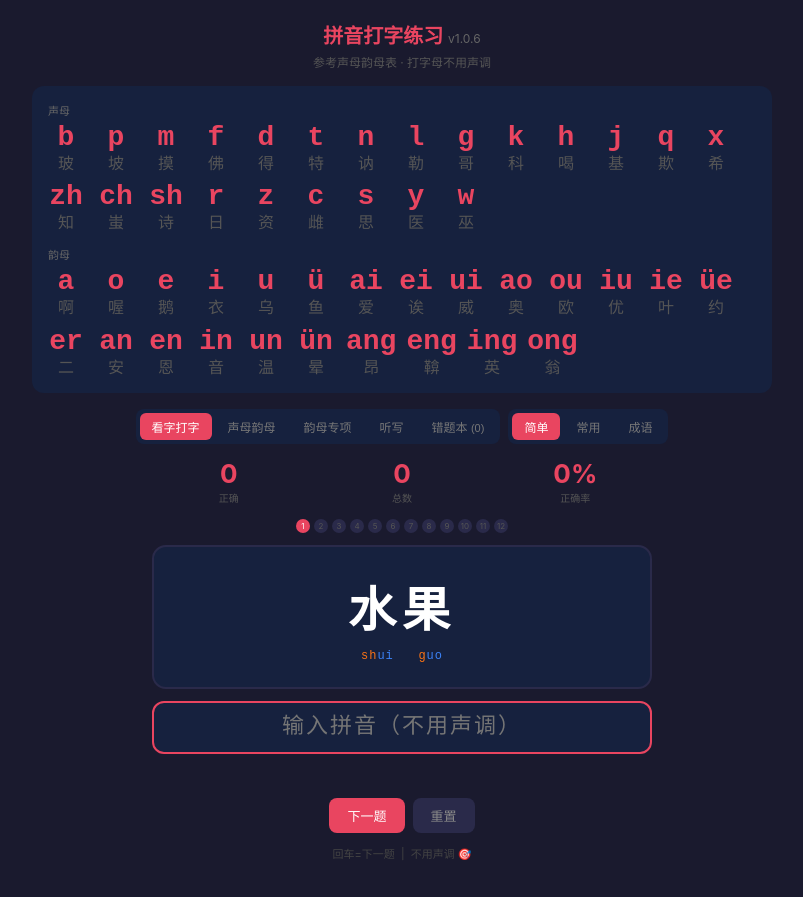
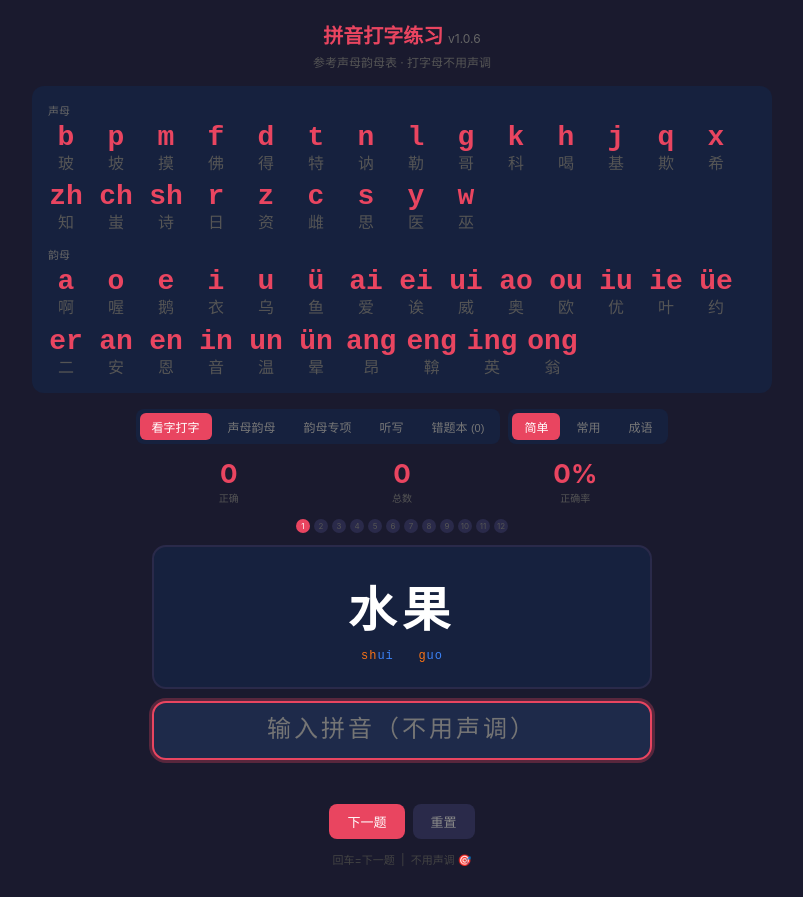
Before and after one commit to niswd412722/pinyin-practice, a website: page public/index.html in a window 1280 px wide. Shown: the whole page, without its empty margins (238-1041 px from the left). Drawn offline with Linux system fonts and the light colour scheme.

Commit message:
fix: YM mode UI clarity + input visibility

```diff
--- a/public/index.html
+++ b/public/index.html
@@ -93,12 +93,13 @@
   /* 输入框 */
   .input-wrap { width: 100%; max-width: 500px; }
   #inp {
-    width: 100%; padding: 12px 18px; font-size: 22px;
-    text-align: center; border: 2px solid #2a2a4a; border-radius: 12px;
-    background: #16213e; color: #fff; outline: none;
-    font-family: monospace; letter-spacing: 2px; transition: border-color 0.15s;
+    width: 100%; padding: 14px 18px; font-size: 24px;
+    text-align: center; border: 2px solid #5a5a8a; border-radius: 14px;
+    background: #1e2a4a; color: #fff; outline: none;
+    font-family: monospace; letter-spacing: 3px; transition: border-color 0.15s;
+    box-shadow: 0 0 0 3px rgba(233,69,96,0.15);
   }
-  #inp:focus { border-color: #e94560; }
+  #inp:focus { border-color: #e94560; box-shadow: 0 0 0 3px rgba(233,69,96,0.3); }
   #inp.ok { border-color: #4ade80; background: rgba(74,222,128,0.08); }
   #inp.err { border-color: #f87171; background: rgba(248,113,113,0.08); }
   .fb { height: 22px; margin-top: 8px; font-size: 14px; text-align: center; }
@@ -836,11 +837,11 @@ function showWord() {
     smPhase = 'ym';
     const item = ymPool[wordIndex];
     wordEl.textContent = item.chars.join(' · ');
-    pyHintEl.innerHTML = `<span style="color:#888;font-size:14px">这些字的韵母是什么？</span>`;
+    pyHintEl.innerHTML = `<span style="color:#888;font-size:15px">这些字共同的韵母是什么？</span><br><span style="color:#3b82f6;font-size:12px">点击下方输入框后再输入</span>`;
     inpEl.value = ''; inpEl.className = ''; fbEl.textContent = ''; fbEl.className = 'fb';
     phaseIndicatorEl.style.display = 'flex';
     badgeSmEl.className = 'phase-badge active-ym';
-    badgeSmEl.textContent = '韵母？';
+    badgeSmEl.textContent = '韵母练习';
     badgeYmEl.style.display = 'none';
     inpEl.placeholder = `输入韵母（如 ${item.ym}）`;
   } else if (mode === 'dictation') {
```
